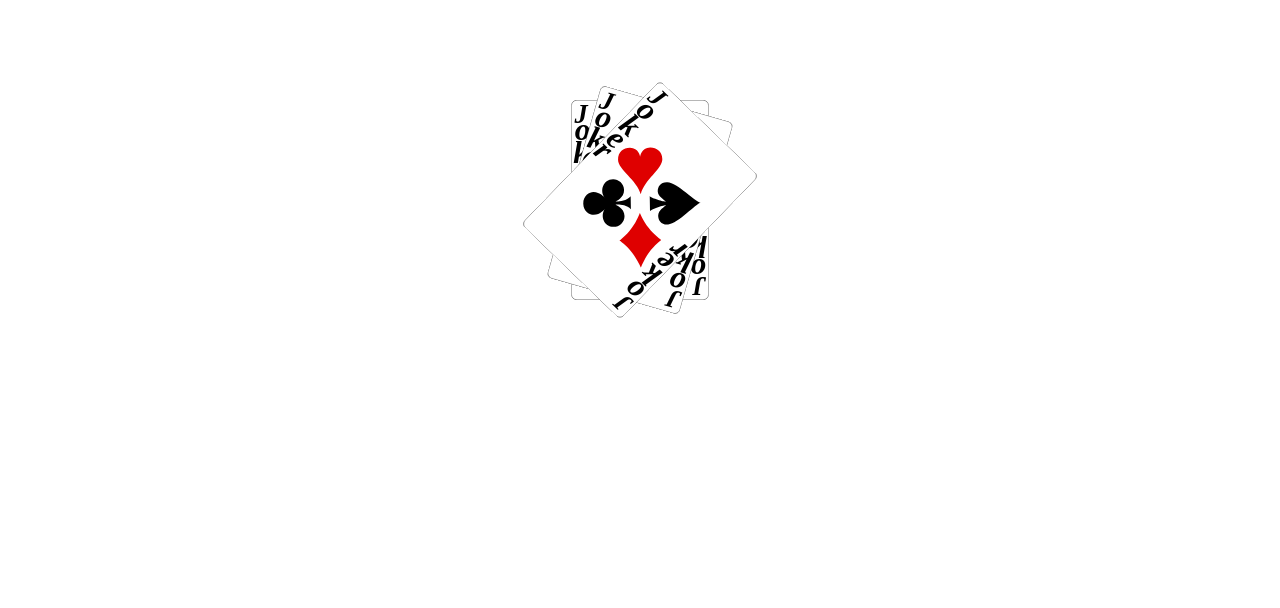
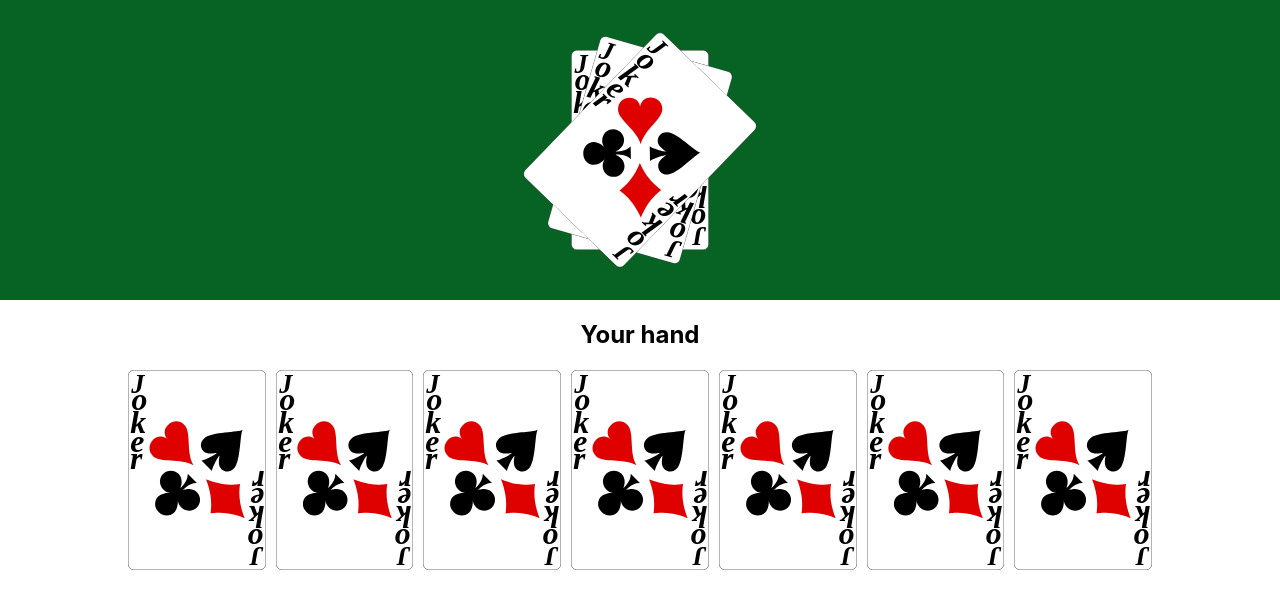
Before and after one commit to scottieboi/oh-hell, a React (Create React App) app in the folder web/: page / in a window 1280 px wide. Shown: the top 608 px of the page. Built offline with nearby package versions, Linux system fonts and the light colour scheme.

Commit message:
Adds hand component

```diff
--- a/web/src/App.css
+++ /dev/null
@@ -1,3 +0,0 @@
-.App {
-  text-align: center;
-}
--- a/web/src/App.tsx
+++ b/web/src/App.tsx
@@ -1,15 +1,26 @@
 import React from 'react';
-import './App.css';
 import Suits from './card/Suits';
 import Table from './table/Table';
+import Hand from './hand/Hand';
 
 function App() {
   return (
-    <Table cards={[
-      { suit: Suits.JOKER },
-      { suit: Suits.JOKER },
-      { suit: Suits.JOKER }
-    ]} />
+    <>
+      <Table cards={[
+        { suit: Suits.JOKER },
+        { suit: Suits.JOKER },
+        { suit: Suits.JOKER },
+      ]} />
+      <Hand cards={[
+        { suit: Suits.JOKER },
+        { suit: Suits.JOKER },
+        { suit: Suits.JOKER },
+        { suit: Suits.JOKER },
+        { suit: Suits.JOKER },
+        { suit: Suits.JOKER },
+        { suit: Suits.JOKER },
+      ]} />
+    </>
   );
 }
 
--- a/web/src/card/Card.tsx
+++ b/web/src/card/Card.ts
@@ -1,4 +1,3 @@
-import React from 'react';
 import Suits from './Suits';
 import CardNumbers from './CardNumbers';
 
@@ -61,7 +60,14 @@ export interface CardProps {
   number?: CardNumbers
 }
 
+/**
+ * Default height of card
+ */
 export const CARD_HEIGHT = 200;
+
+/**
+ * Default width of card
+ */
 export const CARD_WIDTH = 0.688705 * CARD_HEIGHT;
 
 export function getCardAsImage(props: CardProps) {
@@ -241,15 +247,3 @@ export function getCardAsImage(props: CardProps) {
 
   return img;
 }
-
-function Card(props: CardProps) {
-  const img = getCardAsImage(props);
-
-  if (img) {
-    return (<img src={img.src} alt="Playing card" />);
-  }
-
-  return null;
-}
-
-export default Card;
--- /dev/null
+++ b/web/src/card/SingleCard.tsx
@@ -0,0 +1,34 @@
+import React from 'react';
+import { CardProps, getCardAsImage, CARD_WIDTH, CARD_HEIGHT } from './Card';
+
+interface SingleCardProps {
+  card: CardProps,
+  height?: number,
+  width?: number
+}
+
+function SingleCard(props: SingleCardProps) {
+  const img = getCardAsImage(props.card);
+
+  let width: number;
+  let height: number;
+
+  if (props.width) {
+    width = props.width;
+    height = props.width * CARD_HEIGHT / CARD_WIDTH;
+  } else if (props.height) {
+    width = props.height * CARD_WIDTH / CARD_HEIGHT;
+    height = props.height;
+  } else {
+    width = CARD_WIDTH;
+    height = CARD_HEIGHT;
+  }
+
+  if (img) {
+    return (<img src={img.src} width={width} height={height} alt="Playing card" />);
+  }
+
+  return null;
+}
+
+export default SingleCard;
--- /dev/null
+++ b/web/src/hand/Hand.css
@@ -0,0 +1,14 @@
+.hand-container {
+  display: flex;
+  flex-wrap: wrap;
+  justify-content: center;
+}
+
+.hand-container img {
+  padding: 5px;
+}
+
+.hand-header {
+  font-size: 1.5em;
+  text-align: center;
+}
--- /dev/null
+++ b/web/src/hand/Hand.tsx
@@ -0,0 +1,21 @@
+import React from 'react';
+import { CardProps } from '../card/Card';
+import './Hand.css';
+import SingleCard from '../card/SingleCard';
+
+interface HandProps {
+  cards: Array<CardProps>
+}
+
+function Hand(props: HandProps) {
+  return (
+    <>
+      <h1 className='hand-header'>Your hand</h1>
+      <div className='hand-container'>
+        {props.cards.map(card => <SingleCard card={card} />)}
+      </div>
+    </>
+  )
+}
+
+export default Hand;
--- a/web/src/table/Table.tsx
+++ b/web/src/table/Table.tsx
@@ -14,6 +14,8 @@ function drawCardsToCanvas(cards: Array<CardProps>, canvasRef: React.RefObject<H
 
       if (ctx) {
         // save the current ctx (unrotated or translated)
+        ctx.fillStyle = 'rgb(7,99,36)';
+        ctx.fillRect(0, 0, canvas.width, canvas.height);
         ctx.save();
 
         // put in centre
@@ -48,12 +50,12 @@ function Table(props: TableProps) {
 
   React.useEffect(() => {
     drawCardsToCanvas(props.cards, canvasRef);
-  });
+  }, [props]);
 
   return (<canvas
     ref={canvasRef}
     width={window.innerWidth}
-    height={CARD_HEIGHT * 2}
+    height={CARD_HEIGHT * 1.5}
   />);
 }
 
```
